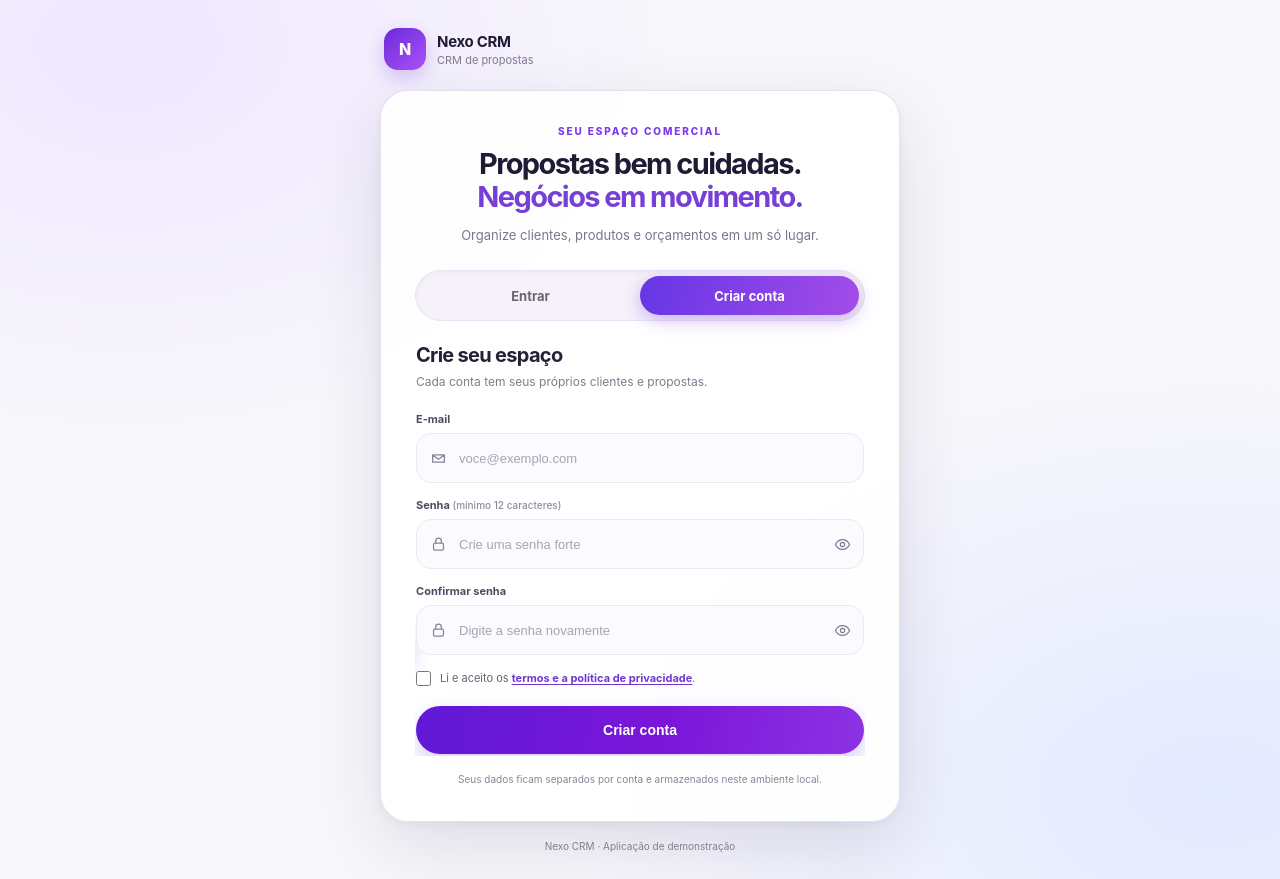
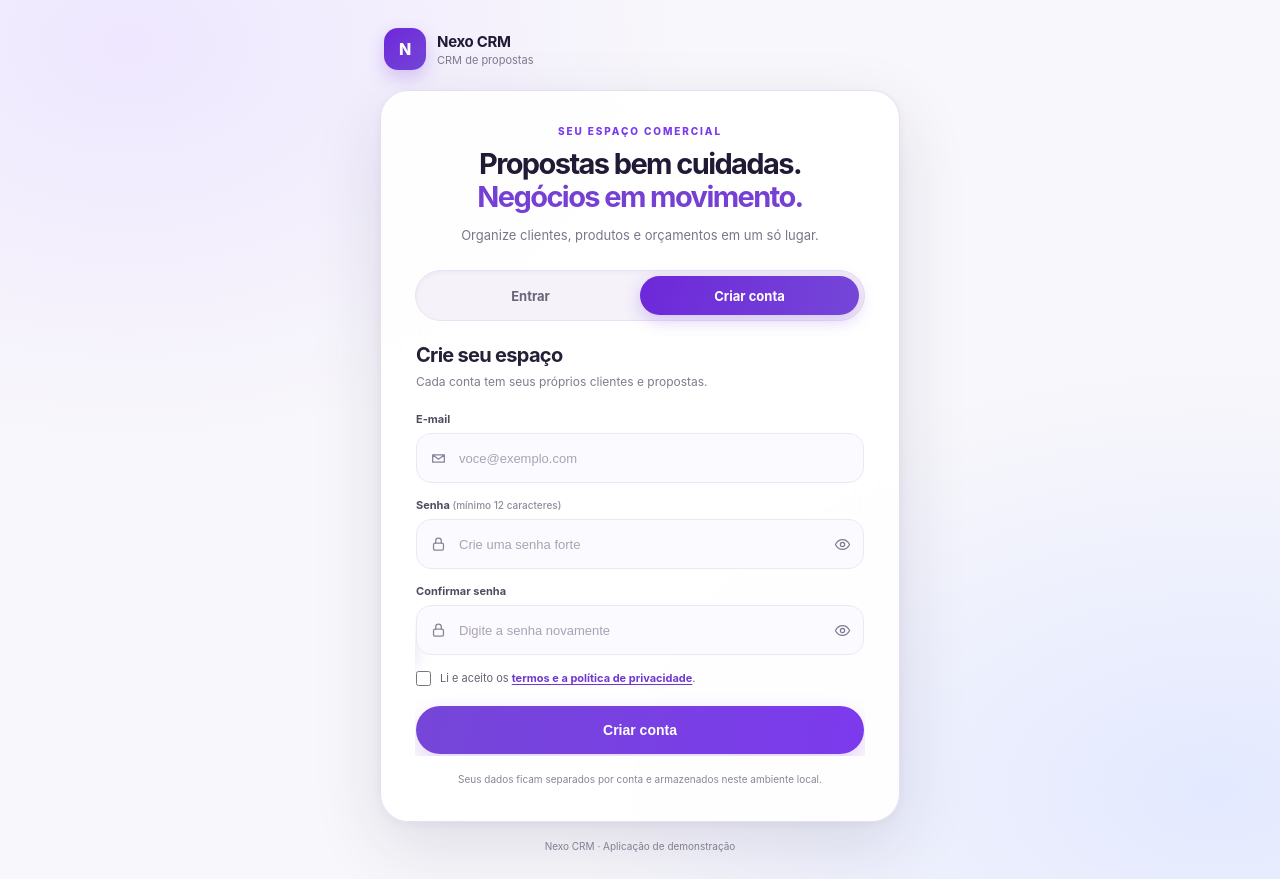
Before and after one commit to Gucs1/Projeto_CRM, a Flask app: page /register in a window 1280 px wide. Run offline with Flask 3, Linux system fonts and the light colour scheme; data that the repository does not hold is empty; some libraries are stand-ins or nearby versions.

Commit message:
style: clareia botoes roxos e corrige contraste

```diff
--- a/static/css/app.css
+++ b/static/css/app.css
@@ -1,4 +1,4 @@
-:root { color-scheme: light; --brand-700: #6d28d9; --brand-600: #7c3aed; --brand-500: #8b5cf6; }
+:root { color-scheme: light; --brand-700: #6d28d9; --brand-600: #7546d8; --brand-500: #8b5cf6; }
 html { scroll-behavior: smooth; }
 body { font-feature-settings: "ss01" on; }
 button, input { -webkit-tap-highlight-color: transparent; }
@@ -7,8 +7,6 @@ button, input { -webkit-tap-highlight-color: transparent; }
 button, a, input, select, textarea { transition: color .18s ease, background-color .18s ease, border-color .18s ease, box-shadow .18s ease, transform .18s ease; }
 input:not([type="hidden"]):not([type="checkbox"]), select, textarea { border-radius: 14px; }
 input:focus-visible, select:focus-visible, textarea:focus-visible, button:focus-visible, a:focus-visible { outline: 3px solid rgb(139 92 246 / .32); outline-offset: 2px; }
-button[type="submit"], .bg-blue-600 { background-color: var(--brand-700) !important; }
-button[type="submit"]:hover, .bg-blue-600:hover { background-color: #5b21b6 !important; }
 main .rounded-2xl.border { animation: rise-in .38s ease both; }
 main .rounded-2xl.border:hover { box-shadow: 0 14px 38px rgb(35 20 75 / .07); }
 
@@ -19,7 +17,7 @@ main .rounded-2xl.border:hover { box-shadow: 0 14px 38px rgb(35 20 75 / .07); }
 .auth-brand strong, .auth-brand small { display: block; }
 .auth-brand strong { font-size: 15px; letter-spacing: -.02em; }
 .auth-brand small { margin-top: 2px; color: #817991; font-size: 11px; }
-.auth-logo { display: grid; width: 42px; height: 42px; place-items: center; border-radius: 14px; color: white; background: linear-gradient(140deg, #6d28d9, #a855f7); box-shadow: 0 7px 18px rgb(109 40 217 / .23); font-weight: 800; }
+.auth-logo { display: grid; width: 42px; height: 42px; place-items: center; border-radius: 14px; color: white; background: linear-gradient(140deg, #6d28d9, #7546d8); box-shadow: 0 7px 18px rgb(109 40 217 / .23); font-weight: 800; }
 .auth-card { overflow: hidden; padding: 34px; border: 1px solid rgb(224 218 236 / .82); border-radius: 28px; background: rgb(255 255 255 / .91); box-shadow: 0 24px 70px rgb(44 30 73 / .12), 0 3px 12px rgb(44 30 73 / .05); backdrop-filter: blur(18px); animation: auth-enter .55s cubic-bezier(.2,.8,.2,1) both; }
 .auth-heading { text-align: center; }
 .auth-eyebrow { margin: 0 0 10px; color: #7c3aed; font-size: 10px; font-weight: 800; letter-spacing: .19em; }
@@ -33,7 +31,7 @@ main .rounded-2xl.border:hover { box-shadow: 0 14px 38px rgb(35 20 75 / .07); }
 .auth-switch { position: relative; display: grid; grid-template-columns: 1fr 1fr; margin: 25px auto 0; padding: 5px; border: 1px solid #e9e2f4; border-radius: 999px; background: #f5f2f9; box-shadow: inset 0 2px 5px rgb(40 24 65 / .04); }
 .auth-switch a { position: relative; z-index: 1; display: grid; min-height: 39px; place-items: center; border-radius: 999px; color: #6b6478; font-size: 13px; font-weight: 650; text-decoration: none; }
 .auth-switch a[aria-selected="true"] { color: white; }
-.auth-switch-thumb { position: absolute; inset: 5px auto 5px 5px; width: calc(50% - 5px); border-radius: 999px; background: linear-gradient(105deg, #6636e6, #a34ce8); box-shadow: 0 5px 17px rgb(120 62 219 / .35); transition: transform .48s cubic-bezier(.2,.8,.2,1); }
+.auth-switch-thumb { position: absolute; inset: 5px auto 5px 5px; width: calc(50% - 5px); border-radius: 999px; background: linear-gradient(105deg, #6d28d9, #7546d8); box-shadow: 0 5px 17px rgb(120 62 219 / .28); transition: transform .48s cubic-bezier(.2,.8,.2,1); }
 .auth-card[data-mode="register"] .auth-switch-thumb { transform: translateX(100%); }
 .auth-window { overflow: hidden; width: 100%; margin-top: 22px; }
 .auth-track { display: grid; width: 200%; grid-template-columns: repeat(2, minmax(0, 1fr)); align-items: start; transition: transform .55s cubic-bezier(.2,.8,.2,1); }
@@ -54,7 +52,7 @@ main .rounded-2xl.border:hover { box-shadow: 0 14px 38px rgb(35 20 75 / .07); }
 .auth-check input { width: 15px; height: 15px; margin: 1px 0 0; accent-color: #7c3aed; }
 .auth-check a { color: #7038cf; font-weight: 700; text-decoration: underline; text-underline-offset: 2px; }
 .auth-terms { margin: 0 0 1px; }
-.auth-submit { display: grid; width: 100%; min-height: 48px; place-items: center; margin-top: 3px; border: 0; border-radius: 999px; color: white; background: linear-gradient(100deg, #5f19d6, #7b16d9 55%, #8d32e4); box-shadow: 0 9px 22px rgb(103 34 207 / .23); cursor: pointer; font-size: 14px; font-weight: 700; }
+.auth-submit { display: grid; width: 100%; min-height: 48px; place-items: center; margin-top: 3px; border: 0; border-radius: 999px; color: white; background: linear-gradient(100deg, #7546d8, #7c3aed); box-shadow: 0 9px 22px rgb(103 34 207 / .2); cursor: pointer; font-size: 14px; font-weight: 700; }
 .auth-submit:hover { transform: translateY(-1px); box-shadow: 0 12px 26px rgb(103 34 207 / .3); }
 .auth-submit:active { transform: translateY(0) scale(.99); }
 .auth-footnote, .auth-copyright { color: #8b8496; font-size: 10px; line-height: 1.55; text-align: center; }
@@ -88,7 +86,7 @@ main .rounded-2xl.border:hover { box-shadow: 0 14px 38px rgb(35 20 75 / .07); }
   color-scheme: light;
   --brand-950: #2e1065;
   --brand-700: #6d28d9;
-  --brand-600: #7c3aed;
+  --brand-600: #7546d8;
   --brand-500: #8b5cf6;
   --surface: #fff;
   --canvas: #f7f7fb;
@@ -105,7 +103,7 @@ body:not(.auth-page):not(.legal-page) {
   font-feature-settings: "ss01" on;
 }
 .app-header { box-shadow: 0 1px 0 rgb(31 27 45 / .025), 0 8px 24px rgb(31 27 45 / .035); }
-.nexo-mark { background: linear-gradient(145deg, #6d28d9, #9f67f5); font-size: 17px; font-weight: 850; letter-spacing: -.06em; }
+.nexo-mark { background: linear-gradient(145deg, #6d28d9, #7546d8); font-size: 17px; font-weight: 850; letter-spacing: -.06em; }
 #sidebar { padding-top: 3px; box-shadow: 8px 0 30px rgb(34 25 60 / .025); }
 #sidebar nav > a { min-height: 44px; margin-top: 5px; border-radius: 13px; transition: color .18s, background-color .18s, transform .18s; }
 #sidebar nav > a:hover { transform: translateX(2px); }
@@ -135,8 +133,6 @@ body:not(.auth-page) textarea:focus { border-color: #a78bfa; box-shadow: 0 0 0 4
 body:not(.auth-page) input:invalid:not(:placeholder-shown) { border-color: #fb7185; }
 .field-error { margin-top: 6px; color: #be123c; font-size: 12px; line-height: 1.45; }
 body:not(.auth-page) [aria-invalid="true"] { border-color: #fb7185; }
-body:not(.auth-page) button[type="submit"], body:not(.auth-page) .bg-blue-600 { background-color: var(--brand-700) !important; }
-body:not(.auth-page) button[type="submit"]:hover, body:not(.auth-page) .bg-blue-600:hover { background-color: #5b21b6 !important; }
 body:not(.auth-page) button:disabled { cursor: wait; opacity: .76; transform: none; }
 body:not(.auth-page) a, body:not(.auth-page) button { -webkit-tap-highlight-color: transparent; }
 body:not(.auth-page) :focus-visible { outline: 3px solid rgb(139 92 246 / .38); outline-offset: 2px; }
--- a/tailwind.config.js
+++ b/tailwind.config.js
@@ -11,7 +11,7 @@ module.exports = {
           300: "#c4b5fd",
           400: "#a78bfa",
           500: "#8b5cf6",
-          600: "#7c3aed",
+          600: "#7546d8",
           700: "#6d28d9",
           800: "#5b21b6",
           900: "#4c1d95",
```
Also changed, not shown: static/css/tailwind.css.
